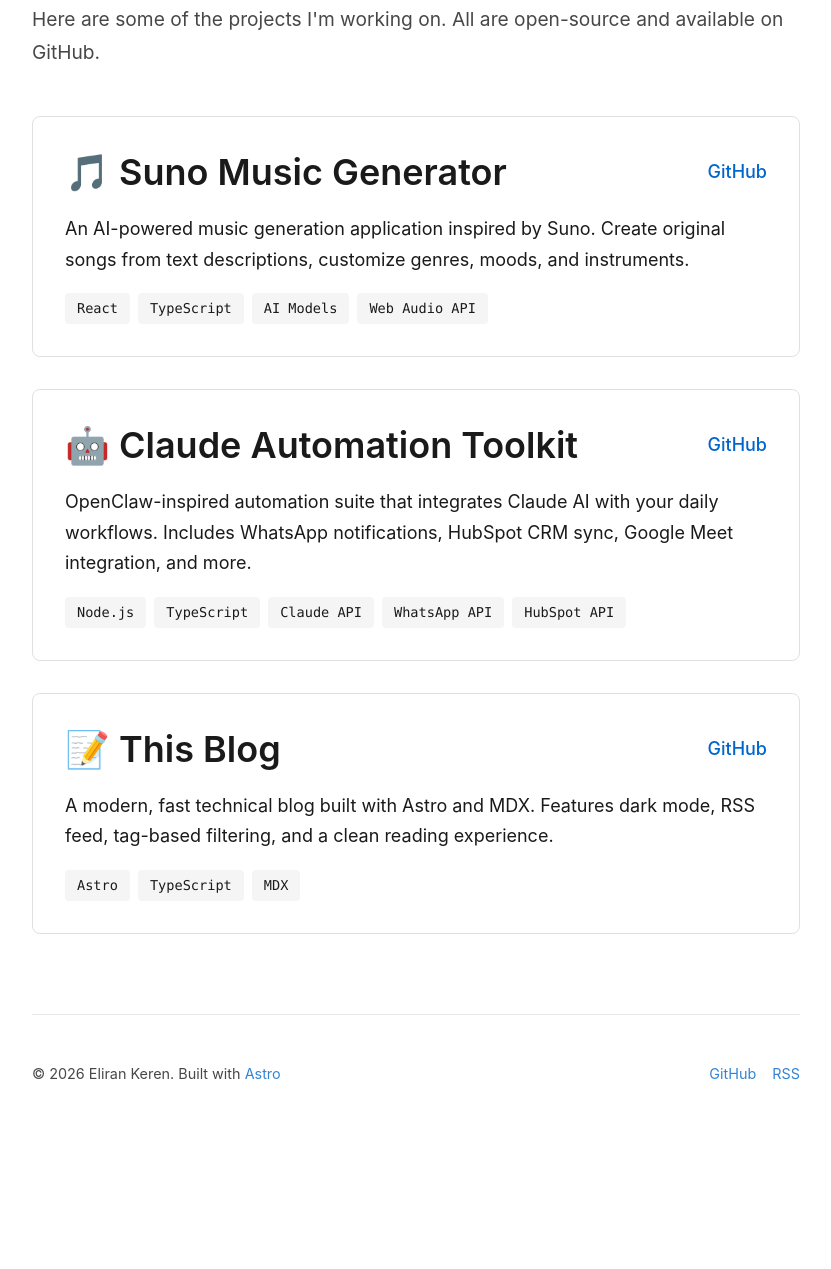
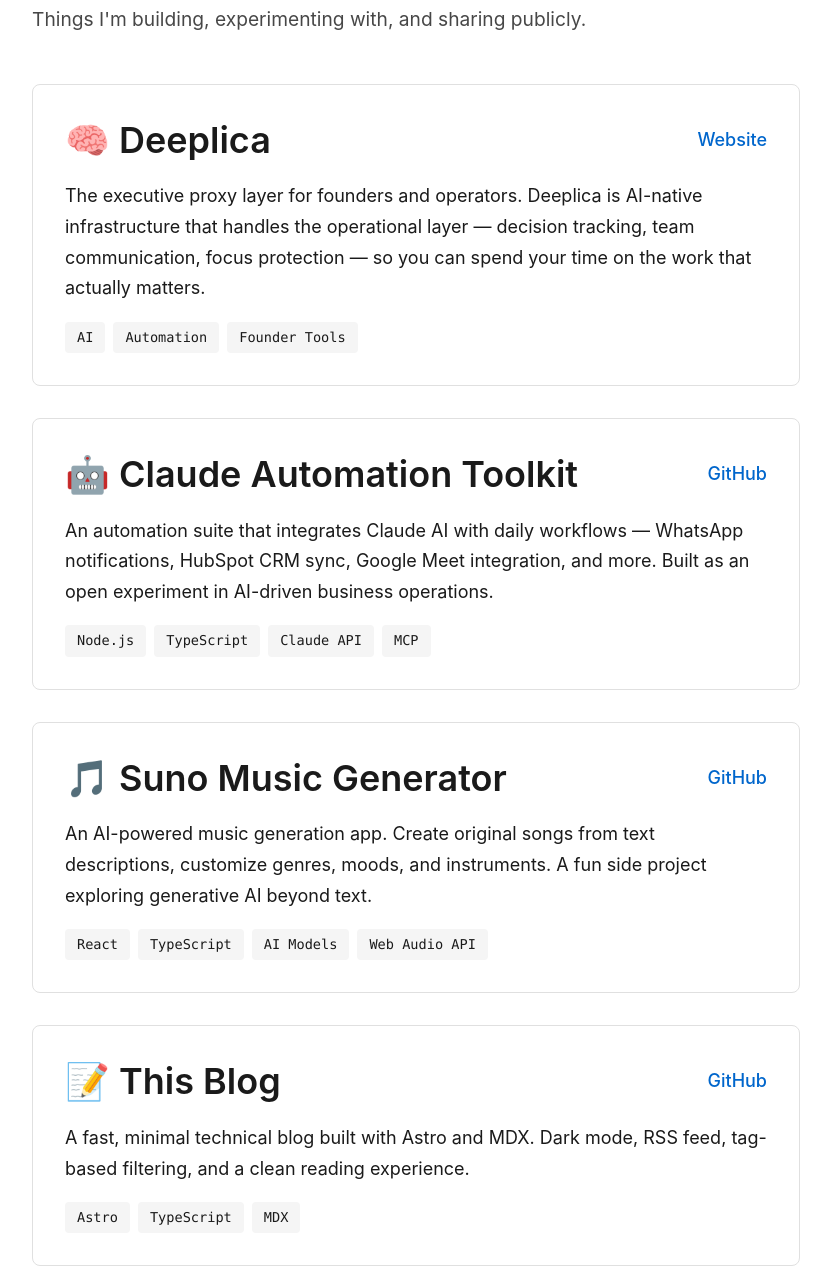
Before and after one commit to Elirank1/blog, an Astro site: page /blog/projects in a window 1280 px wide. Shown: the part 296-1565 px from the top of the page, without its empty margins (224-1055 px from the left). Before the commit the page ends 1428 px from the top, so only its background shows below. Built offline with nearby package versions, Linux system fonts and the light colour scheme; Astro itself is replaced by a stand-in of ours.

Commit message:
Revise project details and update links
Updated project descriptions and links for clarity and accuracy.

```diff
--- a/src/pages/projects.astro
+++ b/src/pages/projects.astro
@@ -2,27 +2,27 @@
 import BaseLayout from '../layouts/BaseLayout.astro';
 ---
 
-<BaseLayout title="Projects | Eliran Keren" description="Showcase of my projects and open-source work">
+<BaseLayout title="Projects | Eliran Keren" description="Projects and open-source work by Eliran Keren">
   <div class="projects-page">
     <h1>Projects</h1>
-    <p class="intro">Here are some of the projects I'm working on. All are open-source and available on GitHub.</p>
+    <p class="intro">Things I'm building, experimenting with, and sharing publicly.</p>
 
-    <section class="project" id="suno-music">
+    <section class="project" id="deeplica">
       <div class="project-header">
-        <h2>🎵 Suno Music Generator</h2>
+        <h2>🧠 Deeplica</h2>
         <div class="project-links">
-          <a href="https://github.com/Elirank1/suno-music" target="_blank" rel="noopener noreferrer">GitHub</a>
+          <a href="https://deeplica.ai" target="_blank" rel="noopener noreferrer">Website</a>
         </div>
       </div>
       <p>
-        An AI-powered music generation application inspired by Suno. Create original songs from text descriptions,
-        customize genres, moods, and instruments.
+        The executive proxy layer for founders and operators. Deeplica is AI-native infrastructure
+        that handles the operational layer — decision tracking, team communication, focus protection —
+        so you can spend your time on the work that actually matters.
       </p>
       <div class="tech-stack">
-        <span class="tech-tag">React</span>
-        <span class="tech-tag">TypeScript</span>
-        <span class="tech-tag">AI Models</span>
-        <span class="tech-tag">Web Audio API</span>
+        <span class="tech-tag">AI</span>
+        <span class="tech-tag">Automation</span>
+        <span class="tech-tag">Founder Tools</span>
       </div>
     </section>
 
@@ -30,19 +30,39 @@
       <div class="project-header">
         <h2>🤖 Claude Automation Toolkit</h2>
         <div class="project-links">
-          <a href="https://github.com/Elirank1/claude-toolkit" target="_blank" rel="noopener noreferrer">GitHub</a>
+          <a href="https://github.com/Elirank1" target="_blank" rel="noopener noreferrer">GitHub</a>
         </div>
       </div>
       <p>
-        OpenClaw-inspired automation suite that integrates Claude AI with your daily workflows.
-        Includes WhatsApp notifications, HubSpot CRM sync, Google Meet integration, and more.
+        An automation suite that integrates Claude AI with daily workflows — WhatsApp notifications,
+        HubSpot CRM sync, Google Meet integration, and more. Built as an open experiment in
+        AI-driven business operations.
       </p>
       <div class="tech-stack">
         <span class="tech-tag">Node.js</span>
         <span class="tech-tag">TypeScript</span>
         <span class="tech-tag">Claude API</span>
-        <span class="tech-tag">WhatsApp API</span>
-        <span class="tech-tag">HubSpot API</span>
+        <span class="tech-tag">MCP</span>
+      </div>
+    </section>
+
+    <section class="project" id="suno-music">
+      <div class="project-header">
+        <h2>🎵 Suno Music Generator</h2>
+        <div class="project-links">
+          <a href="https://github.com/Elirank1" target="_blank" rel="noopener noreferrer">GitHub</a>
+        </div>
+      </div>
+      <p>
+        An AI-powered music generation app. Create original songs from text descriptions,
+        customize genres, moods, and instruments. A fun side project exploring generative AI
+        beyond text.
+      </p>
+      <div class="tech-stack">
+        <span class="tech-tag">React</span>
+        <span class="tech-tag">TypeScript</span>
+        <span class="tech-tag">AI Models</span>
+        <span class="tech-tag">Web Audio API</span>
       </div>
     </section>
 
@@ -54,7 +74,7 @@
         </div>
       </div>
       <p>
-        A modern, fast technical blog built with Astro and MDX. Features dark mode, RSS feed,
+        A fast, minimal technical blog built with Astro and MDX. Dark mode, RSS feed,
         tag-based filtering, and a clean reading experience.
       </p>
       <div class="tech-stack">
```
